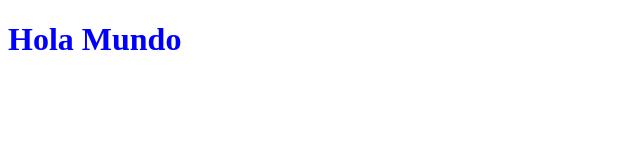
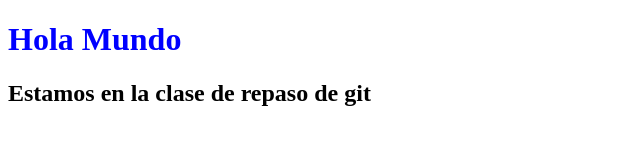
Before and after one commit to andres632425/repaso-tres-git, a plain HTML site: page index.html in a window 1280 px wide. Shown: the whole page, without its empty margins (0-640 px from the left). Drawn offline with Linux system fonts and the light colour scheme.

Commit message:
Colocado un h2

```diff
--- a/index.html
+++ b/index.html
@@ -8,5 +8,6 @@
 </head>
 <body>
     <h1>Hola Mundo</h1>
+    <h2>Estamos en la clase de repaso de git</h2>
 </body>
 </html>
```
